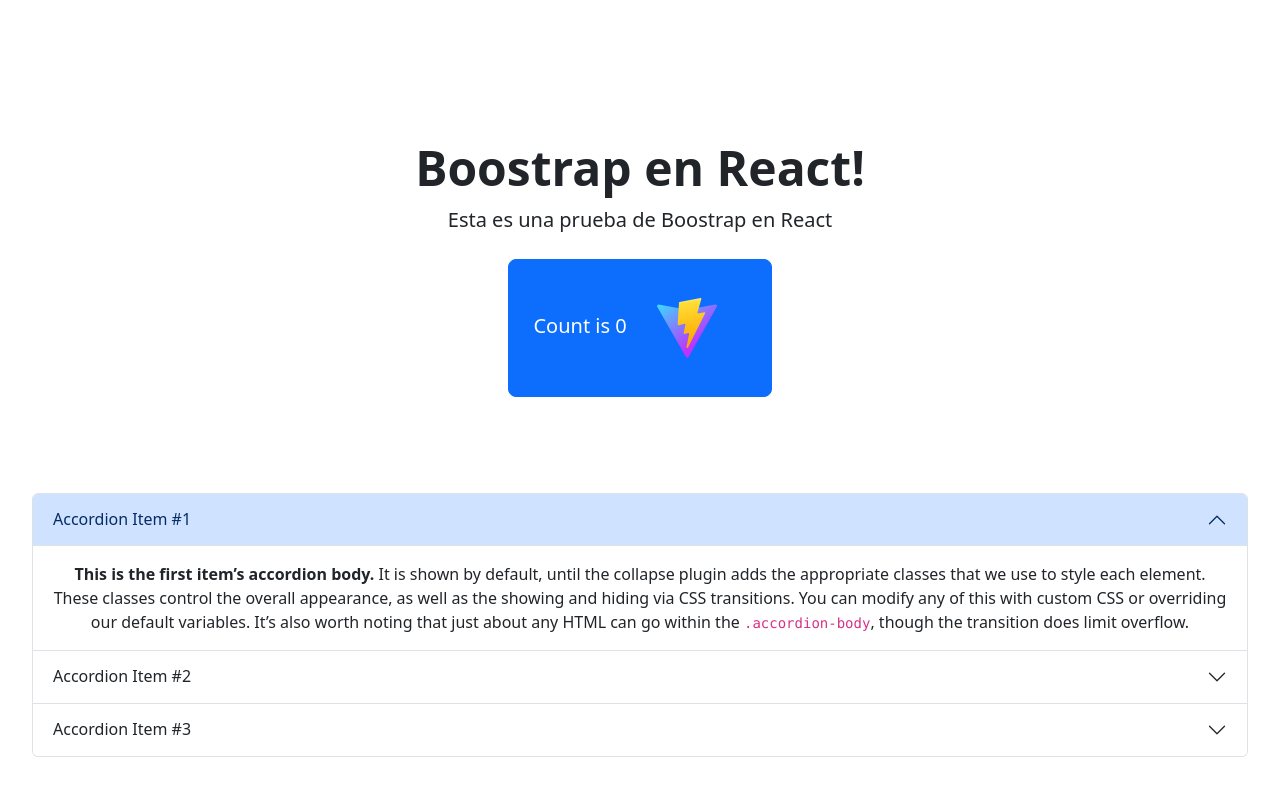
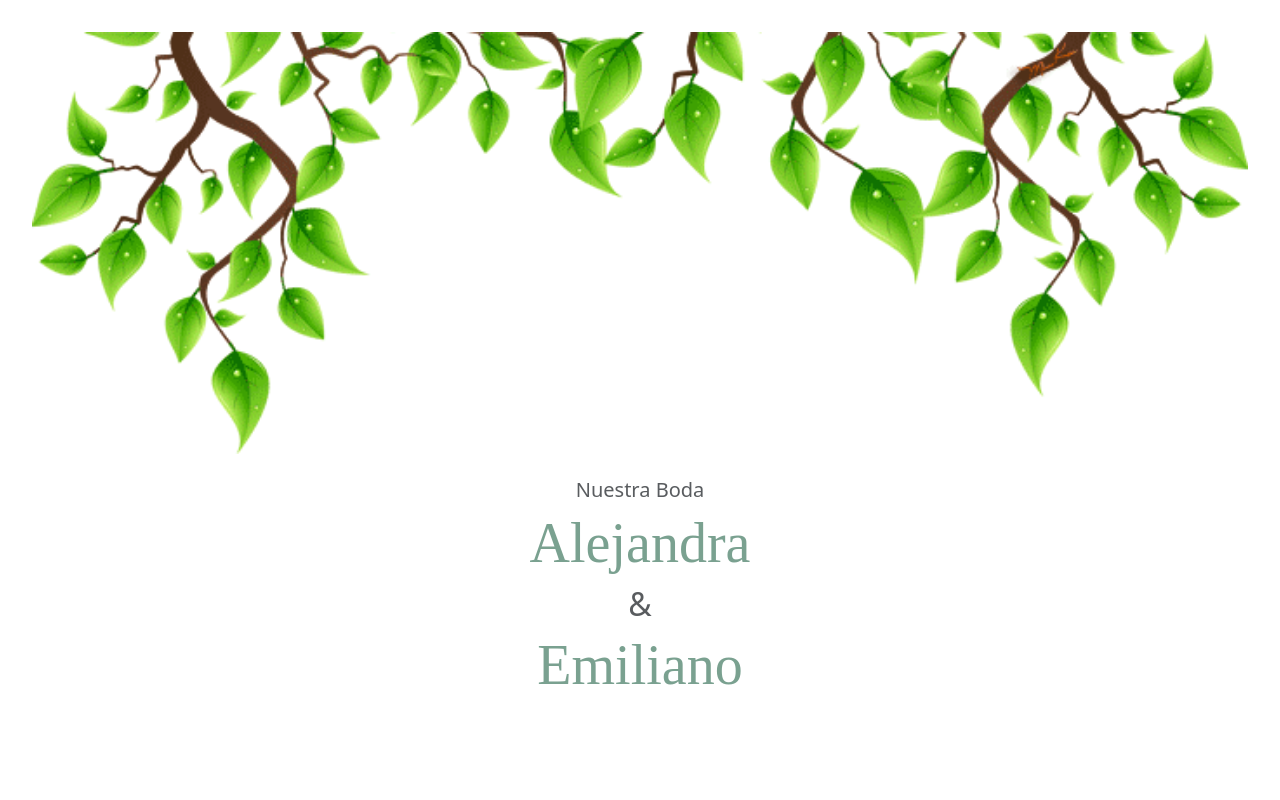
Before and after one commit to JorgeAndres-GitHub/Weeding-template, a React (Vite) app: page / in a window 1280 px wide. Shown: the top 800 px of the page. Built offline with nearby package versions, Linux system fonts and the light colour scheme.

Commit message:
configurando primer componente

```diff
--- a/index.html
+++ b/index.html
@@ -4,6 +4,7 @@
     <meta charset="UTF-8" />
     <link rel="icon" type="image/svg+xml" href="/vite.svg" />
     <link href="https://cdn.jsdelivr.net/npm/bootstrap@5.3.6/dist/css/bootstrap.min.css" rel="stylesheet" integrity="sha384-4Q6Gf2aSP4eDXB8Miphtr37CMZZQ5oXLH2yaXMJ2w8e2ZtHTl7GptT4jmndRuHDT" crossorigin="anonymous">
+    <link rel="stylesheet" href="https://cdn.jsdelivr.net/npm/bootstrap-icons@1.12.1/font/bootstrap-icons.min.css">
     <meta name="viewport" content="width=device-width, initial-scale=1.0" />
     <title>Wedding page</title>
   </head>
--- a/src/App.jsx
+++ b/src/App.jsx
@@ -3,12 +3,14 @@ import reactLogo from './assets/react.svg'
 import viteLogo from '/vite.svg'
 import './App.css'
 import { Prueba } from './Components/prueba.jsx'
+import { Header } from './components/header.jsx'
 
 export function App() {
   const [count, setCount] = useState(0)
 
   return (
     <>
+      <Header/>
       <div className="Container">
         <div className="row">
           <div className="col">
--- /dev/null
+++ b/src/components/header.jsx
@@ -0,0 +1,17 @@
+import headerGif from '../assets/header.gif';
+
+export function Header() {
+    return(
+        <>
+            <div className="w-100">
+                <div className="row">
+                    <img src={headerGif} alt="Decoracion de Boda" className="img-fluid mb-4" style={{width:'100%', marginTop:'0', display:'block'}}></img>
+                    <h5 className="text-muted" style={{color:'#7aa190'}}>Nuestra Boda</h5>
+                    <h1 className="display-4" style={{fontFamily: "'Dancing Script', cursive", color:'#7aa190'}}>Alejandra</h1>
+                    <h2 className="text-muted" style={{color:'#7aa190'}}>&</h2>
+                    <h1 className="display-4" style={{fontFamily: "'Dancing Script', cursive", color:'#7aa190'}}>Emiliano</h1>
+                </div>
+            </div>
+        </>
+    )
+}
```
Also changed, not shown: src/assets/header.gif (added).
